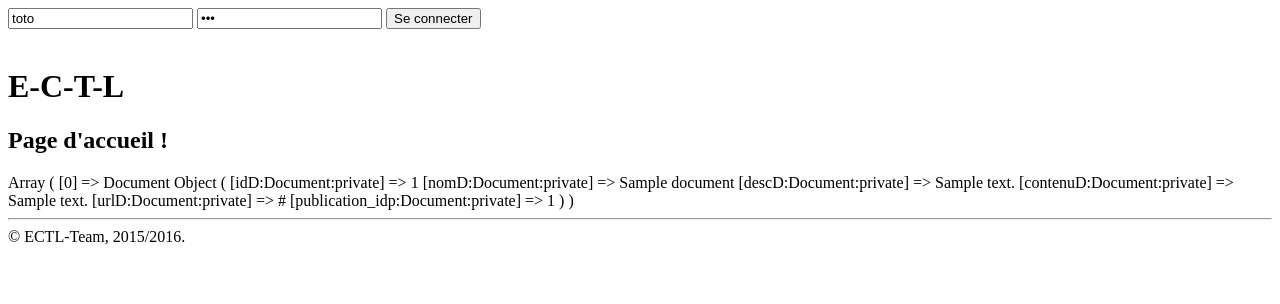
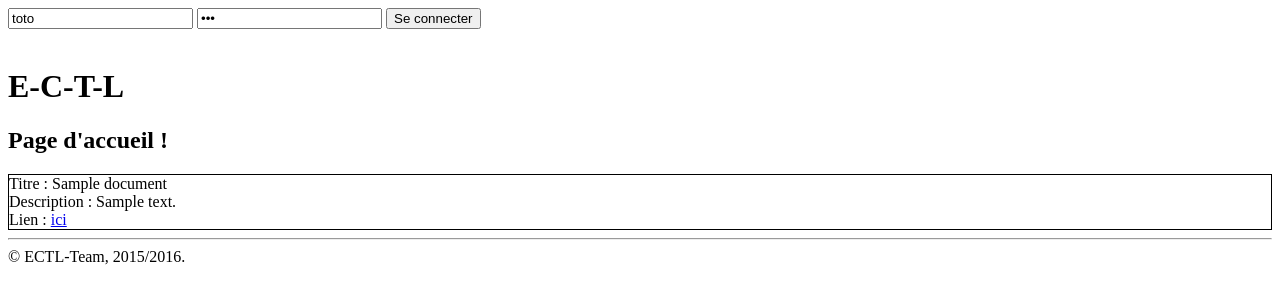
Before and after one commit to Tixinoo/ECTL, a PHP site: page / in a window 1280 px wide. Shown: the top 304 px of the page. Run offline with PHP 8.4, Linux system fonts and the light colour scheme; tables that the repository leaves empty hold one stand-in row (values such as "Sample post"); some libraries are stand-ins or nearby versions.

Commit message:
Continuité du petit test, affiche l'ensemble des documents (plus de manière brute).

```diff
--- a/Style/main_style.css
+++ b/Style/main_style.css
@@ -3,3 +3,7 @@
     Created on : 1 févr. 2015, 17:23:37
     Author     : Antoine NOSAL
 */
+
+#document {
+    border: solid black 1px;
+}
--- a/View/HomeView.php
+++ b/View/HomeView.php
@@ -10,13 +10,30 @@ class HomeView {
     public function defaultView() {
         include 'Content/header.php';
         include 'Content/home.html';
-        Self::documentsView();
+        Self::documentsAllView();
         include 'Content/footer.html';
     }
 
-    public function documentsView() {
+    /**
+     * Affiche tous les documents
+     */
+    public function documentsAllView() {
         $documents = Document::findAll();
-        print_r($documents);
+        foreach ($documents as $document) {
+            Self::documentView($document);
+        }
+    }
+
+    /**
+     * Affiche un document donné en paramètre
+     * @param Document $document Document à afficher
+     */
+    public function documentView($document) {
+        echo "<div id=\"document\">";
+        echo "Titre : " . $document->nomD . "<br>";
+        echo "Description : " . $document->descD . "<br>";
+        echo "Lien : <a href=\"" . $document->urlD . "\">ici</a><br>";
+        echo "</div>";
     }
 
 }
```
